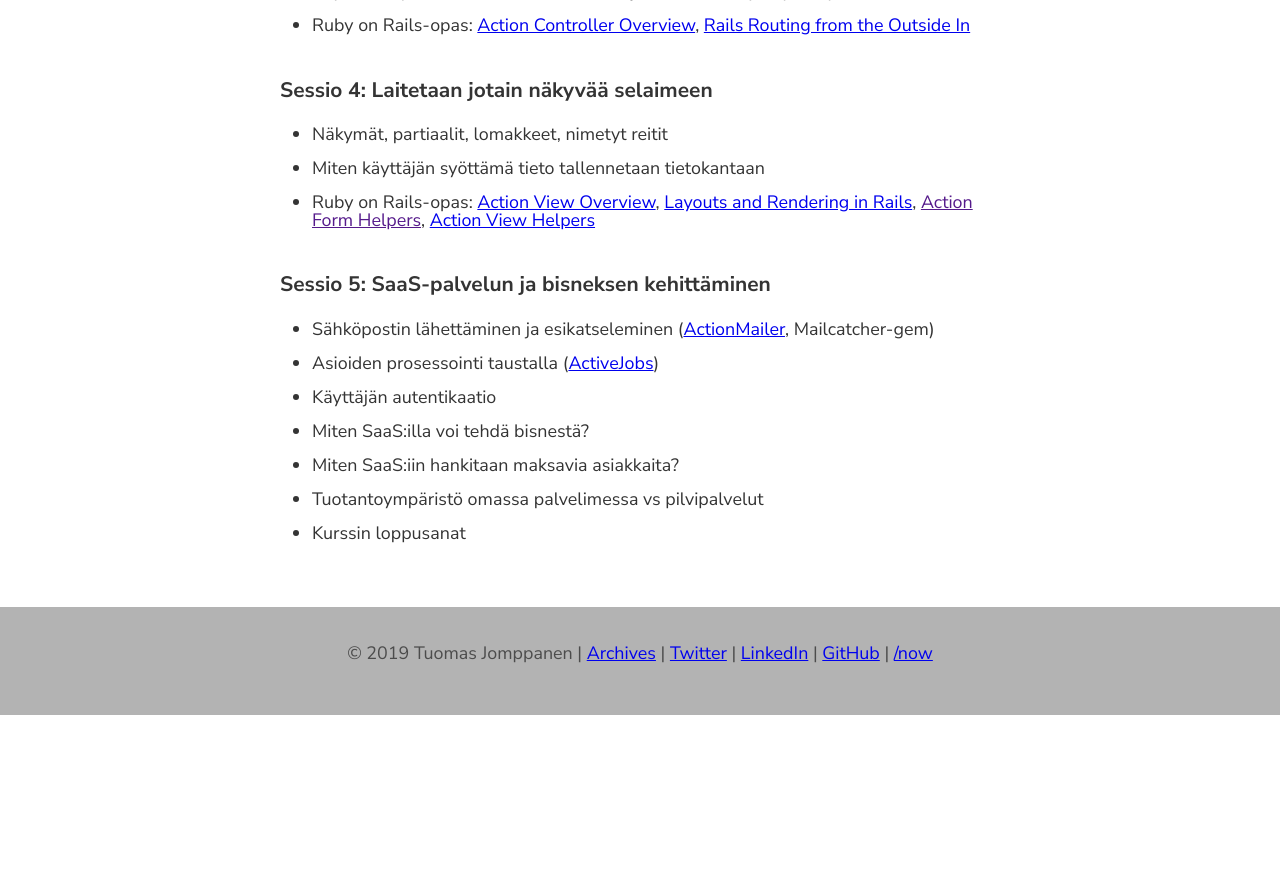
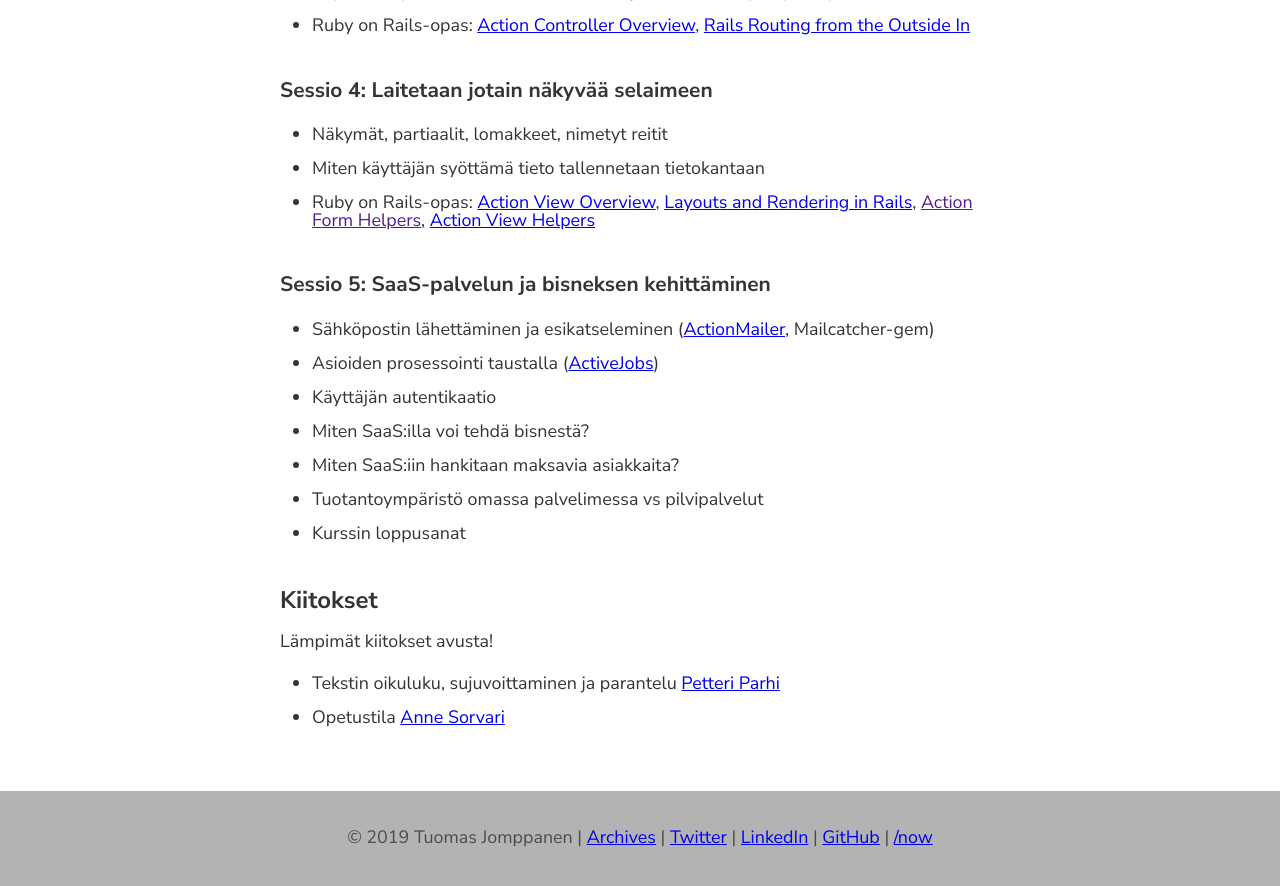
Before and after one commit to tuomasj/tuomasj.github.io, a Jekyll site: the page built from oulu-saas/index.markdown, in a window 1280 px wide and 900 px high, scrolled down 4767 px. Shown: the top 886 px of the window. Built offline with Jekyll 4.4.1, drawn with Linux system fonts in a browser that asks for light colours; comment, search, counter and statistics services are not loaded; before the commit the page ends 5482 px from its top, so only the background shows below that.

Commit message:
thanks are in order

```diff
--- a/oulu-saas/index.markdown
+++ b/oulu-saas/index.markdown
@@ -146,3 +146,10 @@ Ei kannata säikähtää sitä massiivista tiedon määrää mitä löytyy ohjel
 - Miten SaaS:iin hankitaan maksavia asiakkaita?
 - Tuotantoympäristö omassa palvelimessa vs pilvipalvelut
 - Kurssin loppusanat
+
+## Kiitokset
+
+Lämpimät kiitokset avusta!
+
+- Tekstin oikuluku, sujuvoittaminen ja parantelu [Petteri Parhi](https://www.parhi.fi/)
+- Opetustila [Anne Sorvari](https://www.linkedin.com/in/annesorvari)
```
